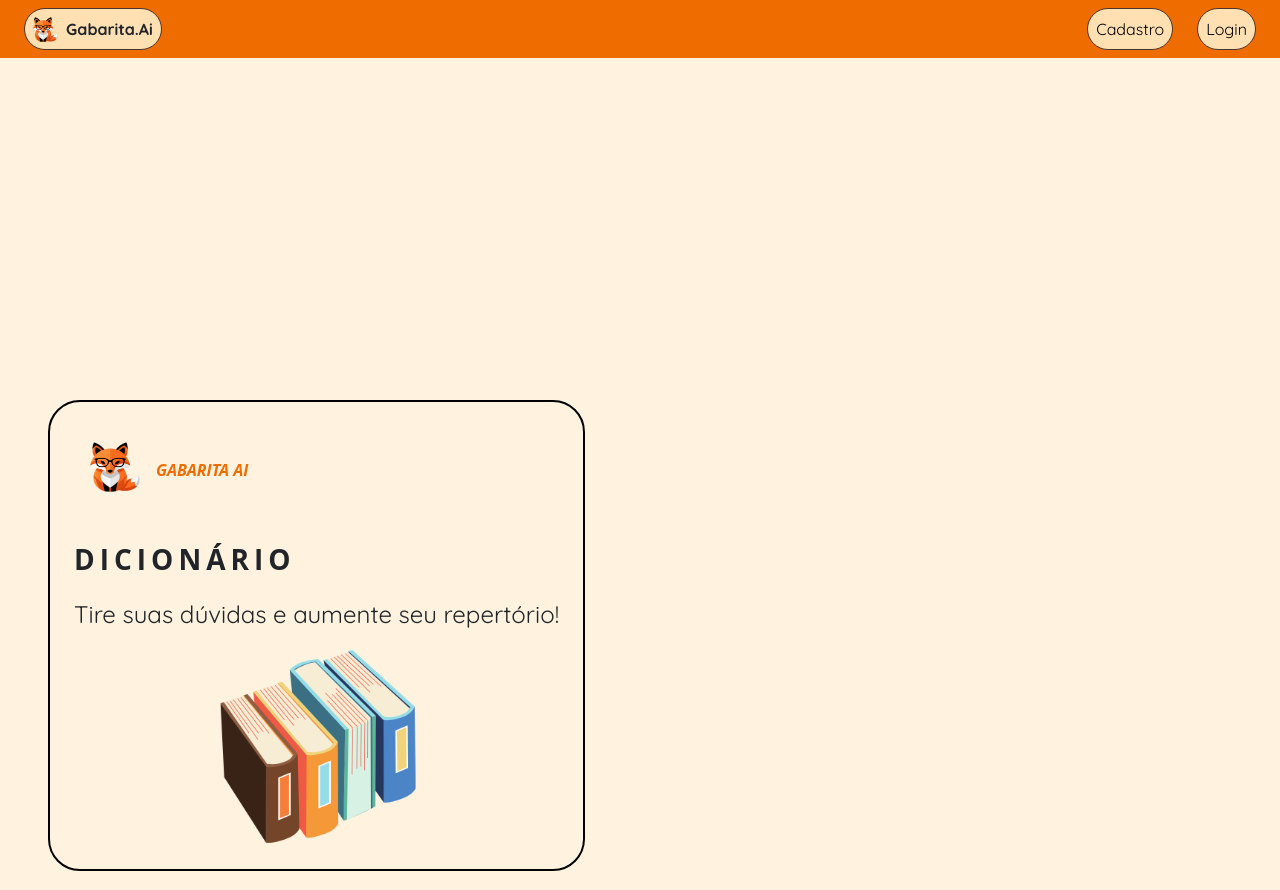
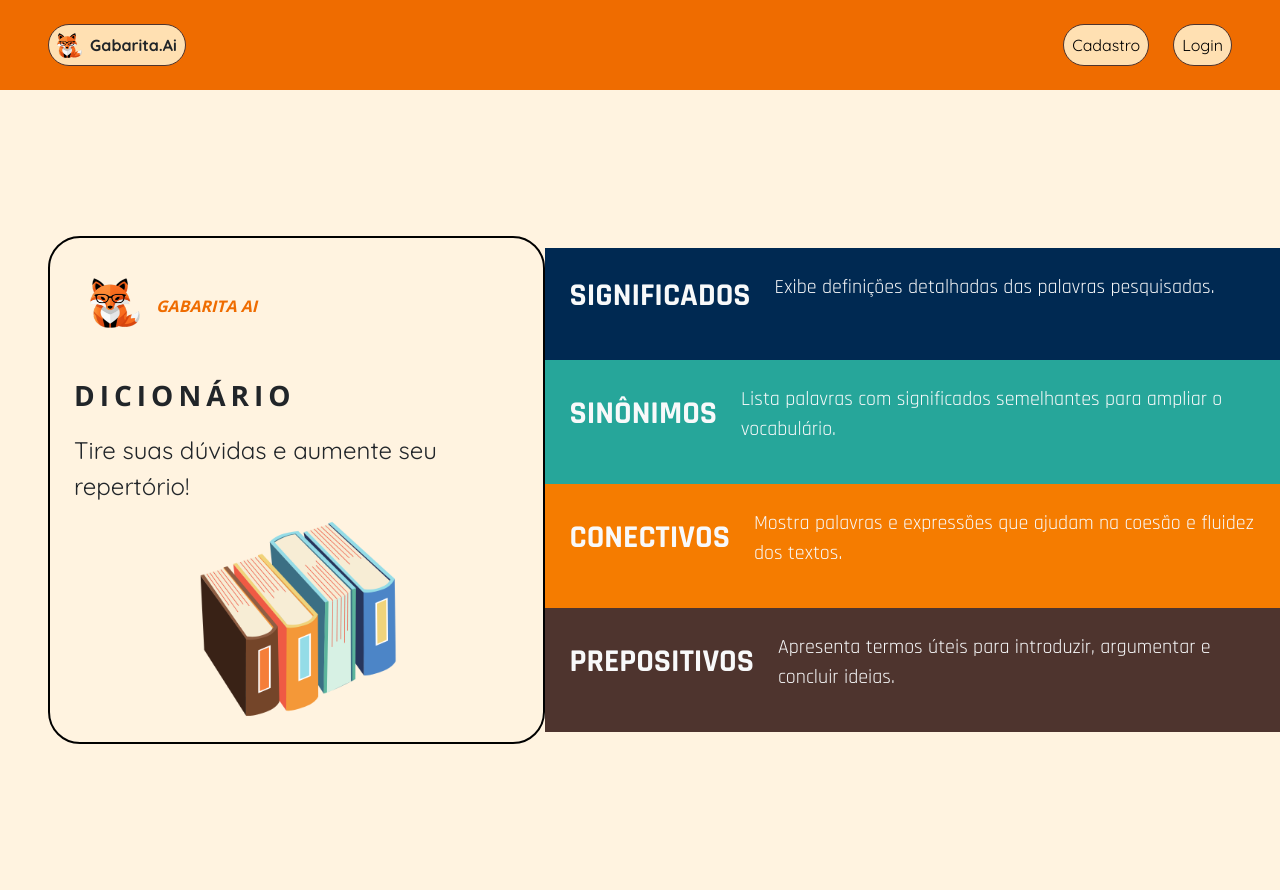
Before and after one commit to LiviaOrmeleze/gabaritaAi, a React (Vite) app in the folder gabarita-ai/: page /Dicionario in a window 1280 px wide. Built offline with nearby package versions, Linux system fonts and the light colour scheme.

Commit message:
Criando a pagina de dicionario e colocando mais ajustes

```diff
--- a/gabarita-ai/src/App.css
+++ b/gabarita-ai/src/App.css
@@ -1,10 +1,13 @@
 @import url('https://fonts.googleapis.com/css2?family=Quicksand:wght@400;500;700&display=swap');
+@import url('https://fonts.googleapis.com/css2?family=Rajdhani:wght@400;500;700&display=swap');
+@import url('https://fonts.googleapis.com/css2?family=Open+Sans:wght@400;600;700&display=swap');
+
 
 /* Aplicar a fonte globalmente */
 :root {
     --font-family-primary: 'Quicksand', sans-serif;
     --font-family-secondary:'Open Sans', sans-serif;
-
+    --font-family-tertiary: 'Rajdhani', sans-serif;
 
 }
 
@@ -68,3 +71,27 @@ body {
     font-weight: 700;
     color: var(--pastel-orange-900);
 }
+
+.bgSig{
+    background: var(--vibrant-blue-900);
+    font-family: var(--font-family-tertiary) !important;
+}
+
+.bgSin{
+    background: var(--pastel-teal-500);
+    font-family: var(--font-family-tertiary)!important;
+}
+
+.bgCo{
+    background: var(--pastel-orange-800);
+    font-family: var(--font-family-tertiary)!important;
+}
+
+.bgPre{
+    background: var(--pastel-orange-1000);
+    font-family: var(--font-family-tertiary)!important;
+}
+
+.listaDicio{
+    width: 800px;
+}
--- a/gabarita-ai/src/component/header/Header.jsx
+++ b/gabarita-ai/src/component/header/Header.jsx
@@ -3,7 +3,8 @@ import raposa from "../../assets/raposa.png"
 
 const Header = () => {
   return (
-    <header className='w-100 navbar d-flex justify-content-between align-items-center header fixed-top '>
+    <header className='p-4 w-100 navbar  justify-align-content-between align-items-center  header  '>
+
     <div className="d-flex align-items-center ms-4 bgLogo rounded-5 ">
     <img
     className='object-fit ms-2'
--- a/gabarita-ai/src/pages/Dicionario.jsx
+++ b/gabarita-ai/src/pages/Dicionario.jsx
@@ -4,9 +4,15 @@ import logo from "../assets/Raposa.png";
 const Dicionario = () => {
   return (
     <>
-      <div className="d-flex flex-column rounded-5 border border-black border-2 position-absolute top-50 p-4 ms-5"
+    <div className="d-flex justify-content-center align-items-center min-vh-100  ">
+
+      <div>
+
+      </div>
+
+      <div className="d-flex flex-column rounded-5 border border-black border-2  top-50 p-4 ms-5"
       >
-        <div className="d-flex justify-content-center justify-content-md-start  p-3 mb-4">
+        <div className="d-flex  justify-content-start  p-3 mb-4">
           <img src={logo} alt="" height={50} width={50} />
           <p className="text-uppercase m-3 fst-italic font-open-sans-bold fonteGaba">
             Gabarita ai
@@ -22,6 +28,31 @@ const Dicionario = () => {
           <img className="img-fluid" src={livros} alt="Livros" width={200} height={200} />
         </div>
       </div>
+
+      <div className="listaDicio ms-auto">
+
+        <div className="d-flex bgSig  text-light gap-4 p-4 ">
+        <p className="fs-2 text-uppercase fw-bold align-content-center">Significados</p>
+        <p className="fs-5"> Exibe definições detalhadas das palavras pesquisadas.</p>
+        </div>
+
+        <div className="d-flex bgSin   text-light gap-4 p-4">
+        <p className="fs-2 text-uppercase fw-bold align-content-center">Sinônimos</p>
+        <p className="fs-5"> Lista palavras com significados semelhantes para ampliar o vocabulário.</p>
+        </div>
+
+        <div className="d-flex bgCo   text-light gap-4 p-4">
+          <p className=" fs-2 text-uppercase fw-bold align-content-center">Conectivos</p>
+          <p className="fs-5">Mostra palavras e expressões que ajudam na coesão e fluidez dos textos.</p>
+        </div>
+
+        <div className="d-flex bgPre   text-light gap-4 p-4">
+          <p className="fs-2 text-uppercase fw-bold align-content-center">Prepositivos</p>
+          <p className="fs-5">Apresenta termos úteis para introduzir, argumentar e concluir ideias.</p>
+          </div>
+
+      </div>
+          </div>
     </>
   );
 };
```
